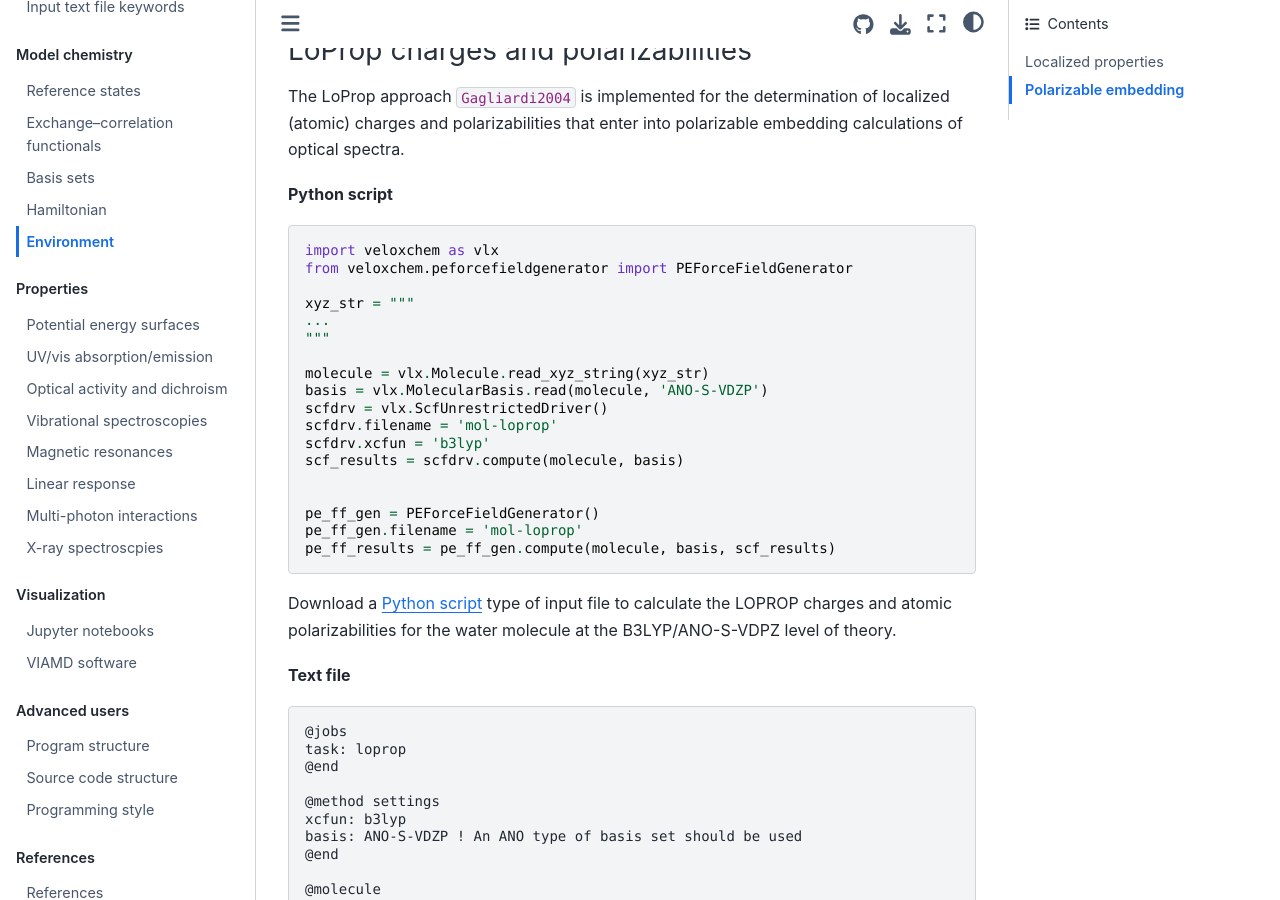
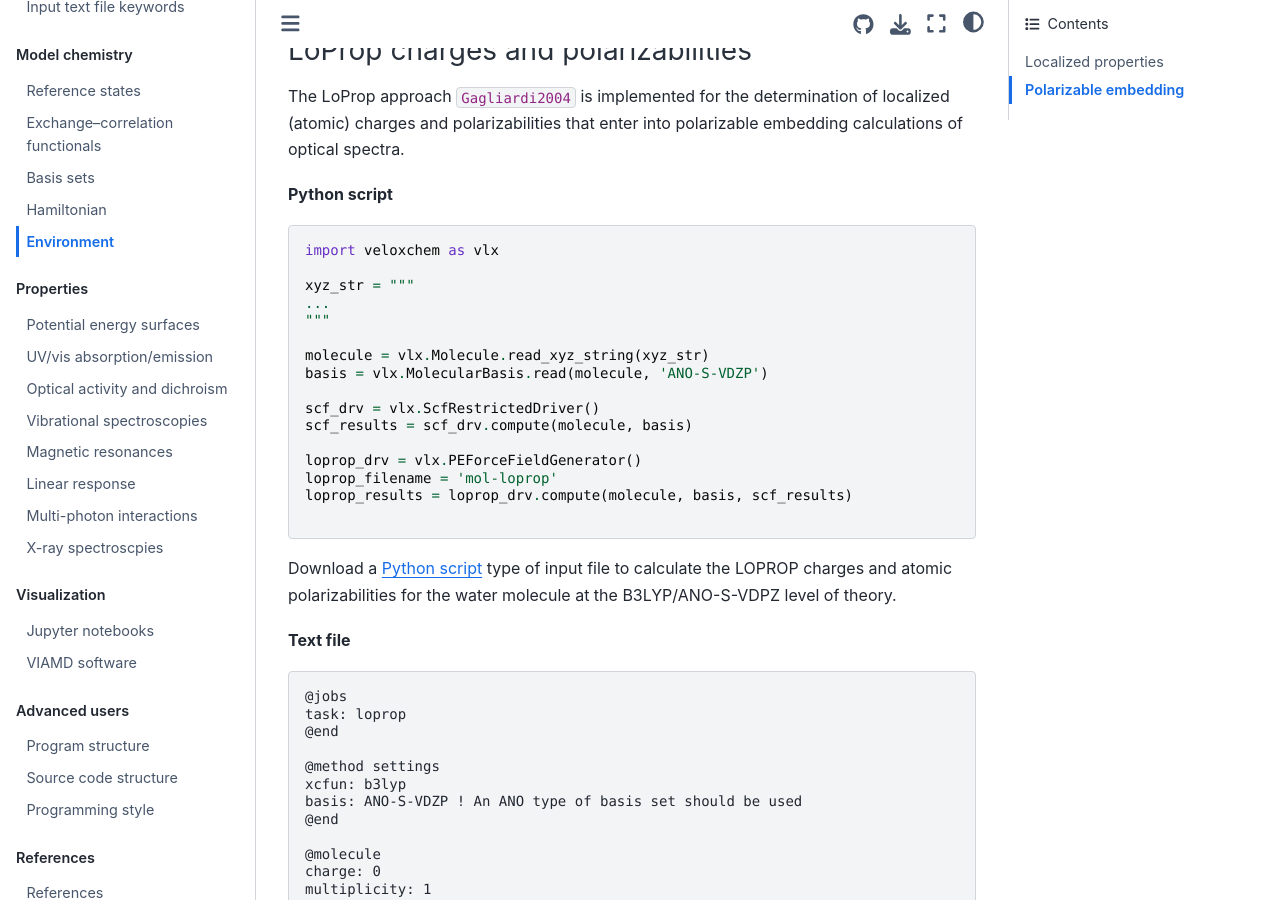
Before and after one commit to kthpanor/vlxman, a Jupyter Book: the page built from docs/embedding.md, in a window 1280 px wide and 900 px high, scrolled down 4240 px. Built offline with Jupyter Book 1.0.4 settings and Sphinx 7.4.7 and the Sphinx Book theme 1.1.4, drawn with Linux system fonts in a browser that asks for light colours; cross-references to code outside the pages are shown as plain code.

Commit message:
harmonizing ... 2/n

`````diff
--- a/docs/embedding.md
+++ b/docs/embedding.md
@@ -190,7 +190,6 @@ The LoProp approach {cite}`Gagliardi2004` is implemented for the determination o
 **Python script**
 ````
 import veloxchem as vlx
-from veloxchem.peforcefieldgenerator import PEForceFieldGenerator
 
 xyz_str = """
 ...
@@ -198,15 +197,14 @@ xyz_str = """
 
 molecule = vlx.Molecule.read_xyz_string(xyz_str)
 basis = vlx.MolecularBasis.read(molecule, 'ANO-S-VDZP')
-scfdrv = vlx.ScfUnrestrictedDriver()
-scfdrv.filename = 'mol-loprop'
-scfdrv.xcfun = 'b3lyp'
-scf_results = scfdrv.compute(molecule, basis)
 
+scf_drv = vlx.ScfRestrictedDriver()
+scf_results = scf_drv.compute(molecule, basis)
 
-pe_ff_gen = PEForceFieldGenerator()
-pe_ff_gen.filename = 'mol-loprop'
-pe_ff_results = pe_ff_gen.compute(molecule, basis, scf_results)
+loprop_drv = vlx.PEForceFieldGenerator()
+loprop_filename = 'mol-loprop'
+loprop_results = loprop_drv.compute(molecule, basis, scf_results)
+
 ````
 Download a [Python script](../input_files/h2o-loprop.py) type of input file to calculate the LOPROP charges and atomic polarizabilities for the water molecule at the B3LYP/ANO-S-VDPZ level of theory.
 
`````
Also changed, not shown: docs/hamiltonian.md (+1 -0 lines), 1 other file.
